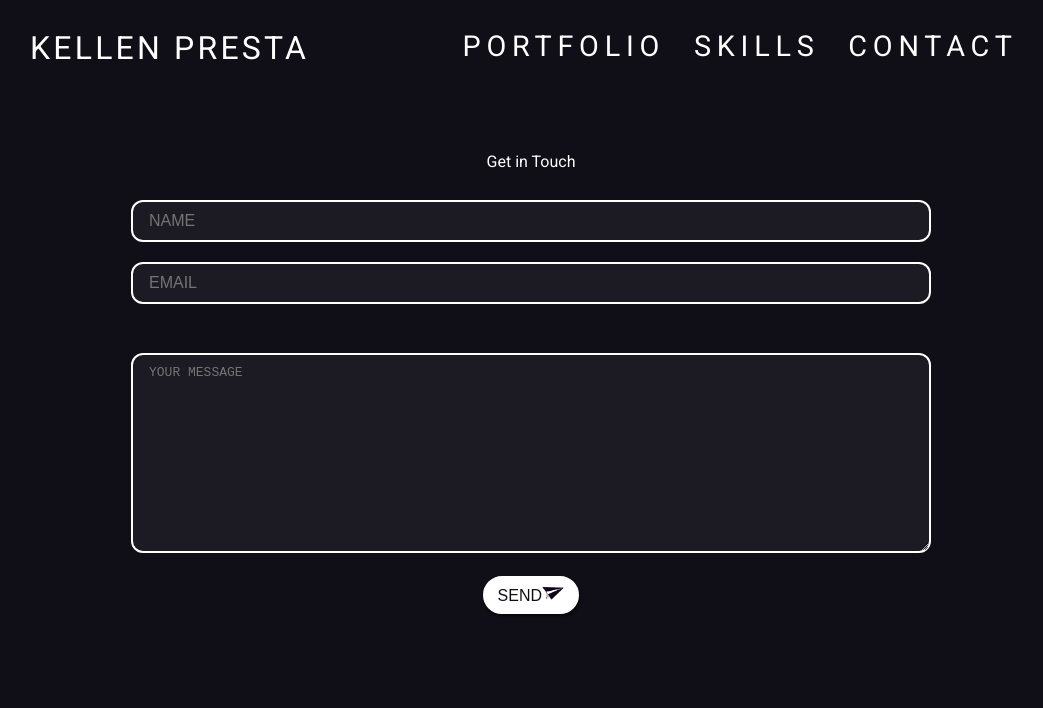
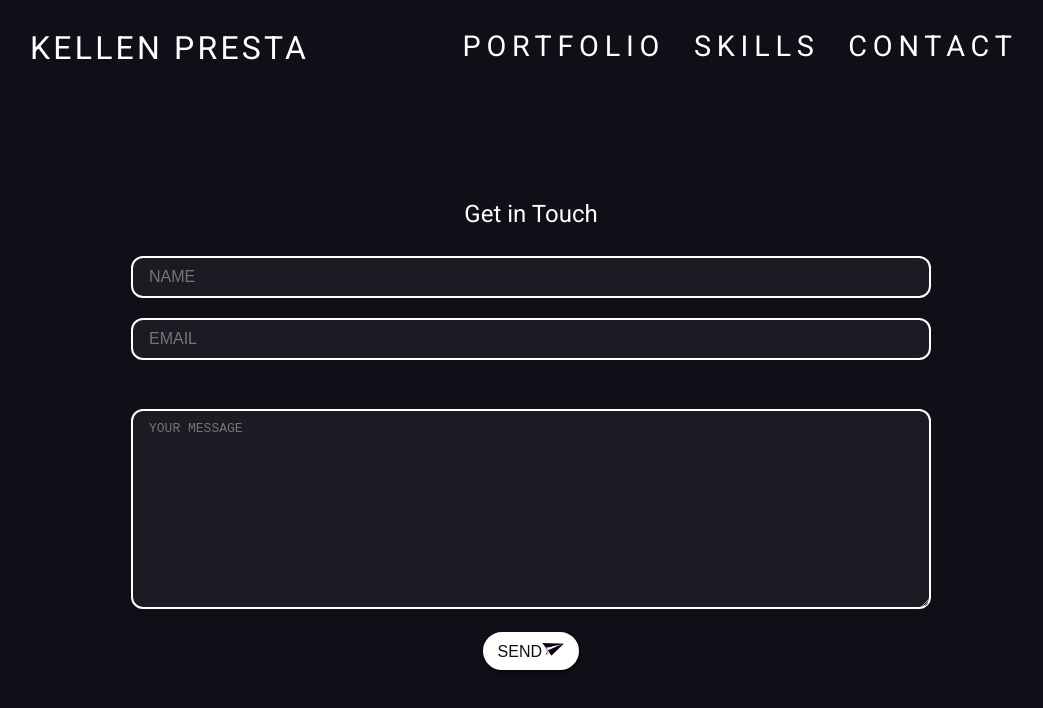
Before and after one commit to kpresta04/react-portfolio, a React (Create React App) app: page /contact in a window 1280 px wide. Shown: the top 708 px of the page, without its empty margins (109-1152 px from the left). Built offline with nearby package versions, Linux system fonts and the light colour scheme.

Commit message:
contact margin top

```diff
--- a/src/components/contact/contact.scss
+++ b/src/components/contact/contact.scss
@@ -2,6 +2,11 @@
 	padding: 30px 20px;
 	background: #080936;
 	background-color: #100e16;
+	margin-top: 3em;
+
+	h3 {
+		font-size: 1.5em;
+	}
 }
 #contact h3,
 #contact p {
```
